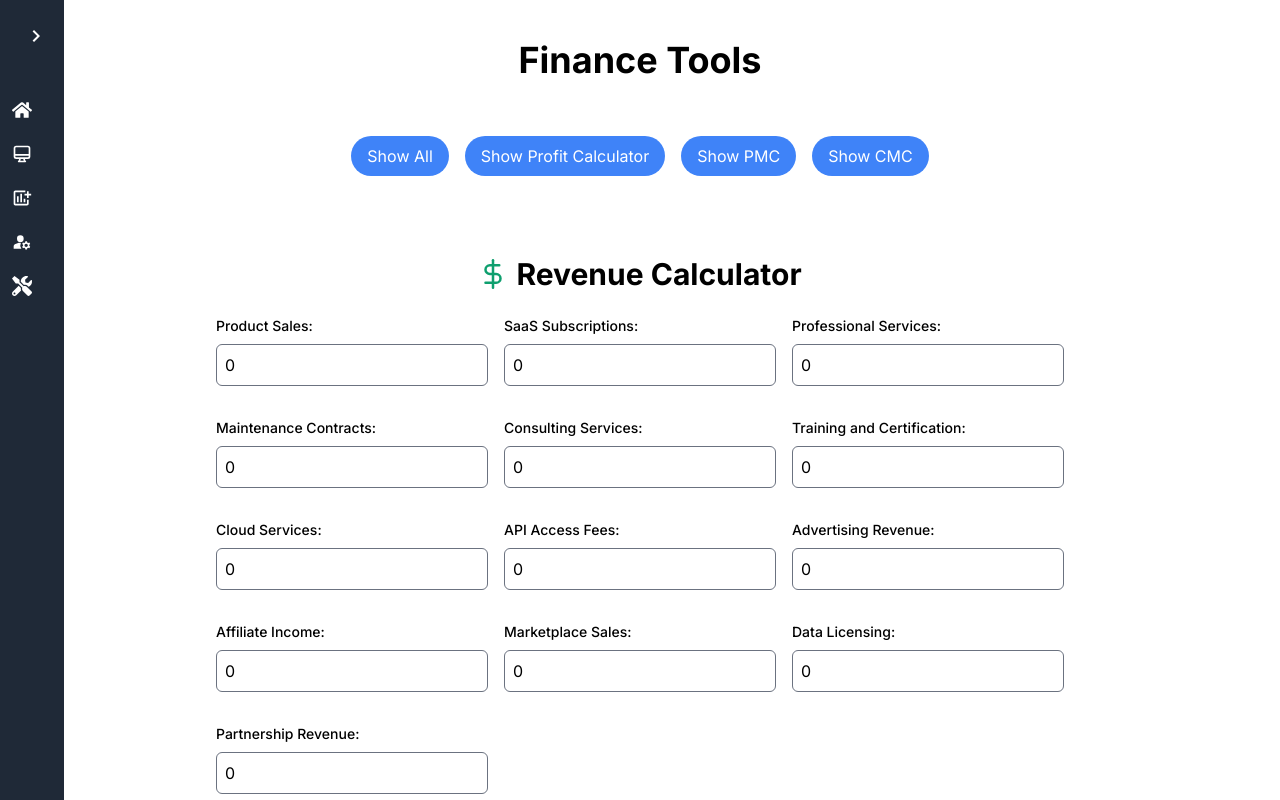
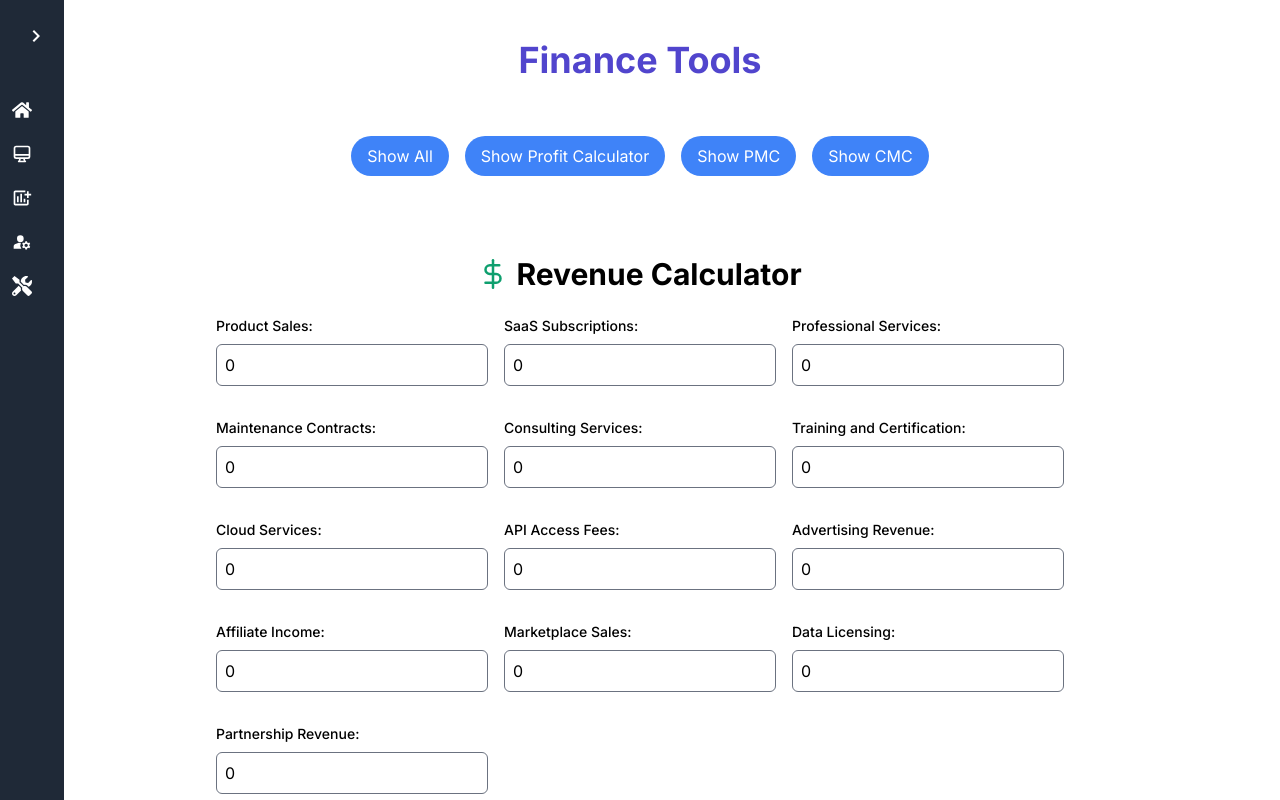
Before and after one commit to Arbab02/fmswithsecurity, a Next.js app: page /tools in a window 1280 px wide. Shown: the top 800 px of the page. Built offline with nearby package versions, Linux system fonts and the light colour scheme.

Commit message:
Update page.js

```diff
--- a/src/app/tools/page.js
+++ b/src/app/tools/page.js
@@ -10,7 +10,7 @@ const Page = () => {
 
   return (
     <div className="pl-14 py-10 lg:pl-0">
-      <h1 className="text-center text-3xl md:text-4xl font-bold">Finance Tools</h1>
+      <h1 className="text-center text-3xl md:text-4xl text-indigo-700 font-bold">Finance Tools</h1>
       <div className="flex flex-wrap justify-center gap-4 my-6 px-6 py-8 sticky top-0 bg-white z-10">
         <button
           onClick={() => setVisibleComponent('all')}
```
